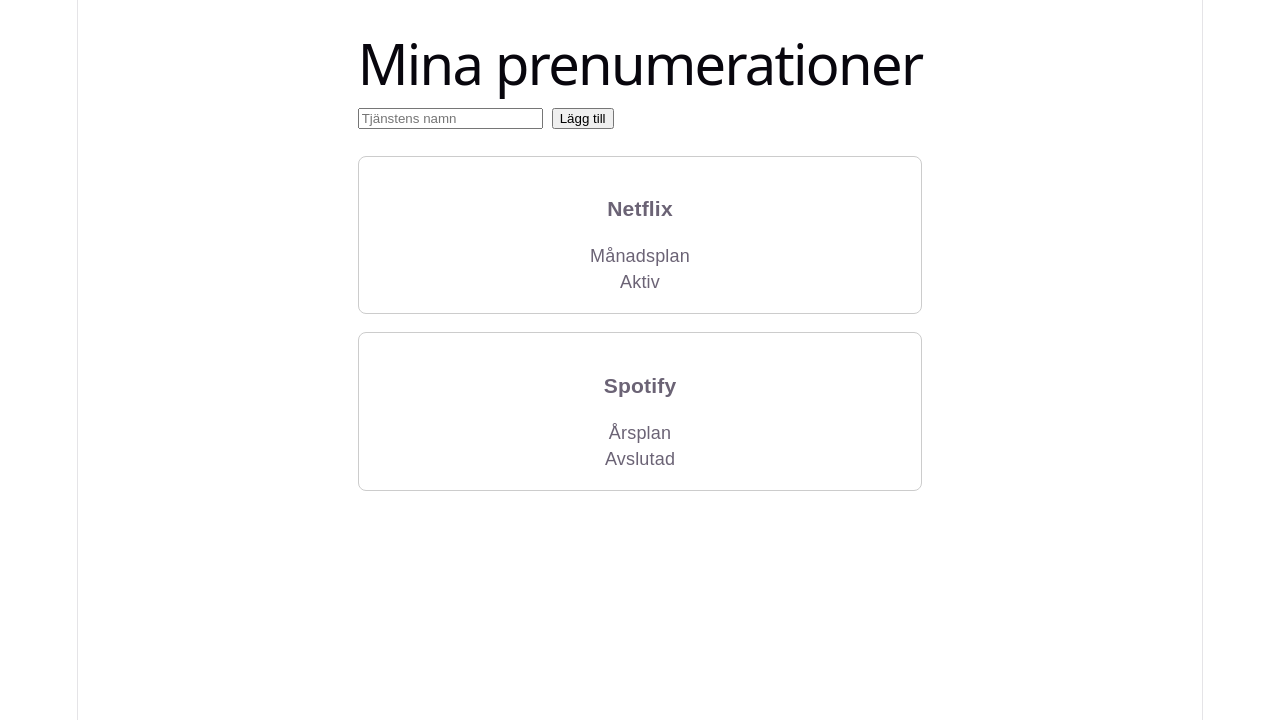
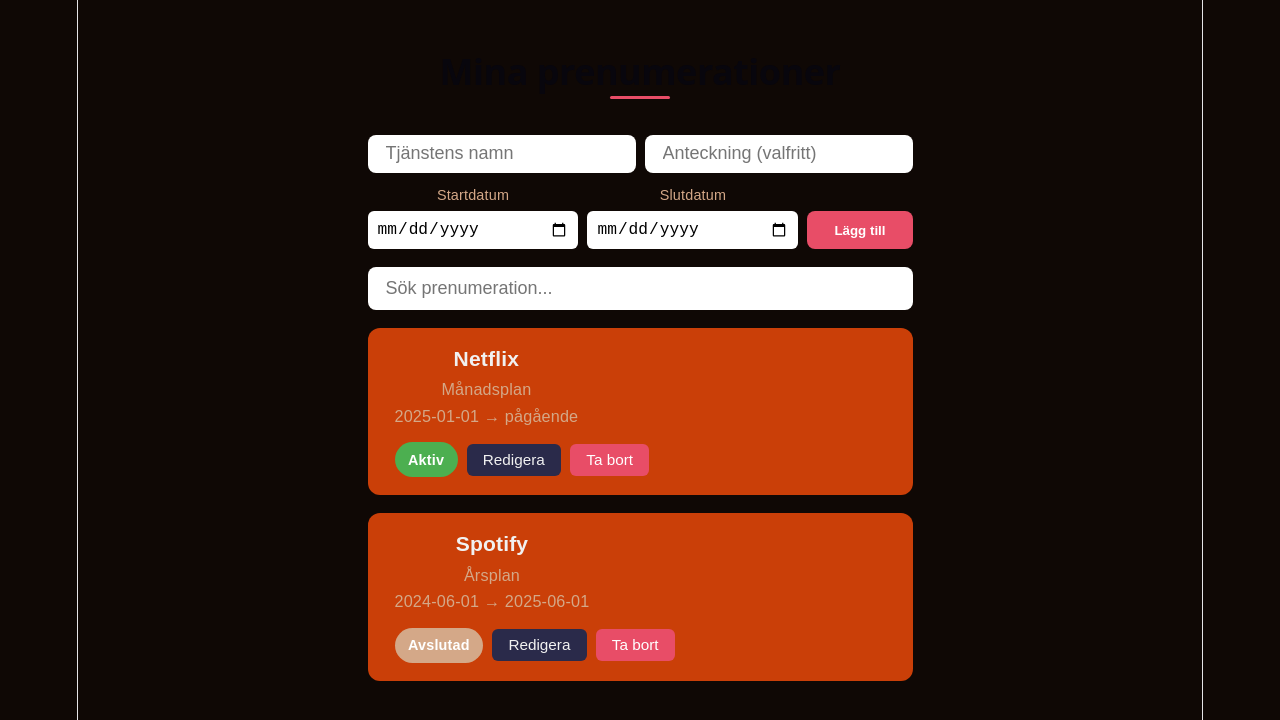
Before and after one commit to AigennA/prenumerationer-app, a React (Vite) app: page / in a window 1280 px wide. Shown: the top 720 px of the page. Built offline with nearby package versions, Linux system fonts and the light colour scheme.

Commit message:
Uppdaterade färgschemat samt lade till redigering, borttagning, sökning och datumfält

```diff
--- a/src/App.css
+++ b/src/App.css
@@ -1,8 +1,55 @@
+:root {
+  --color-bg: #0f0805;
+  --color-card: #ca3f08;
+  --color-accent: #e84d67;
+  --color-text: #f1f1f1;
+  --color-muted: #d4a888;
+  --color-active: #4caf50;
+}
+
+body {
+  background-color: var(--color-bg);
+  margin: 0;
+}
+
 .app {
   max-width: 600px;
   margin: 0 auto;
-  padding: 1rem;
+  padding: 1.5rem;
   font-family: sans-serif;
+  color: var(--color-text);
+}
+
+.app h1 {
+  text-align: center;
+  margin-bottom: 2rem;
+  font-size: 2rem;
+  font-weight: 600;
+  letter-spacing: -0.5px;
+  position: relative;
+  padding-bottom: 0.75rem;
+}
+
+.app h1::after {
+  content: "";
+  position: absolute;
+  bottom: 0;
+  left: 50%;
+  transform: translateX(-50%);
+  width: 60px;
+  height: 3px;
+  background-color: var(--color-accent);
+  border-radius: 2px;
+}
+
+.search-input {
+  width: 100%;
+  padding: 0.6rem 1rem;
+  border-radius: 8px;
+  border: none;
+  margin-bottom: 1rem;
+  font-size: 1rem;
+  box-sizing: border-box;
 }
 
 .list {
@@ -12,34 +59,185 @@
 }
 
 .item {
-  border: 1px solid #ccc;
-  border-radius: 8px;
-  padding: 1rem;
+  background-color: var(--color-card);
+  border-radius: 12px;
+  padding: 1rem 1.5rem;
+  display: flex;
+  flex-direction: column;
+  align-items: flex-start;
+  gap: 0.75rem;
+}
+
+.item h3 {
+  margin: 0 0 0.25rem 0;
+}
+
+.item p {
+  margin: 0;
+  color: var(--color-muted);
+  font-size: 0.9rem;
+}
+
+.status {
+  padding: 0.25rem 0.75rem;
+  border-radius: 20px;
+  font-size: 0.8rem;
+  font-weight: bold;
+  cursor: pointer;
+}
+
+.status.active {
+  background-color: var(--color-active);
+  color: white;
+}
+
+.status.inactive {
+  background-color: var(--color-muted);
+  color: white;
+}
+
+.item-actions {
+  display: flex;
+  gap: 0.5rem;
+  align-items: center;
+  flex-wrap: wrap;
+}
+
+.item-actions button {
+  padding: 0.4rem 0.9rem;
+  border-radius: 6px;
+  border: none;
+  cursor: pointer;
+  font-size: 0.85rem;
+  font-weight: 500;
+}
+
+.btn-edit {
+  background-color: #2a2a4a;
+  color: var(--color-text);
+}
+.btn-edit:hover {
+  background-color: #3a3a5a;
+}
+
+.btn-delete {
+  background-color: var(--color-accent);
+  color: white;
+}
+.btn-delete:hover {
+  opacity: 0.85;
+}
+
+.btn-save {
+  background-color: var(--color-active);
+  color: white;
+}
+.btn-save:hover {
+  opacity: 0.85;
+}
+
+.btn-cancel {
+  background-color: transparent;
+  color: var(--color-muted);
+  border: 1px solid var(--color-muted) !important;
+}
+.btn-cancel:hover {
+  color: var(--color-text);
+  border-color: var(--color-text) !important;
+}
+
+.editing {
+  align-items: stretch;
+}
+
+.editing input {
+  width: 100%;
+  padding: 0.5rem;
+  border-radius: 6px;
+  border: none;
+  margin-bottom: 0.3rem;
+  box-sizing: border-box;
 }
 
 form {
+  margin-bottom: 1rem;
+}
+
+.form-row {
+  display: grid;
+  grid-template-columns: 1fr 1fr;
+  gap: 0.5rem;
+  margin-bottom: 0.5rem;
+}
+
+.form-row-dates {
+  grid-template-columns: 1fr 1fr auto;
+  align-items: end;
+}
+
+.form-row input[type="text"] {
+  padding: 0.6rem 1rem;
+  border-radius: 8px;
+  border: none;
+  font-size: 1rem;
+  height: 38px;
+  box-sizing: border-box;
+  width: 100%;
+}
+
+.form-row button {
+  padding: 0.6rem 1.5rem;
+  border-radius: 8px;
+  border: none;
+  background-color: var(--color-accent);
+  color: white;
+  font-weight: bold;
+  cursor: pointer;
+  height: 38px;
+}
+
+.form-row button:hover {
+  opacity: 0.9;
+}
+
+.date-label {
   display: flex;
-  gap: 0.5rem;
-  margin-bottom: 1.5rem;
+  flex-direction: column;
+  gap: 0.2rem;
+  font-size: 0.8rem;
+  color: var(--color-muted);
+}
+
+.date-label input {
+  padding: 0.5rem;
+  border-radius: 6px;
+  border: none;
+  font-size: 0.9rem;
+  width: 100%;
+  box-sizing: border-box;
+  height: 38px;
+}
+
+.date-range {
+  font-size: 0.8rem;
+  color: var(--color-muted);
+  margin-top: 0.25rem;
 }
 
 @media (max-width: 768px) {
   .app {
     padding: 0.5rem;
   }
-  .item {
-    font-size: 0.9rem;
-  }
-  form {
-    flex-direction: column;
-  }
 }
 
 @media (max-width: 480px) {
-  .app {
-    padding: 0.25rem;
+  .form-row {
+    grid-template-columns: 1fr;
   }
-  .item h3 {
-    font-size: 1rem;
+  .form-row-dates {
+    grid-template-columns: 1fr;
+  }
+  .item {
+    padding: 0.75rem 1rem;
   }
 }
--- a/src/App.jsx
+++ b/src/App.jsx
@@ -1,13 +1,47 @@
+import { useState } from 'react';
 import PrenumerationList from './components/PrenumerationList';
 import PrenumerationForm from './components/PrenumerationForm';
 import './App.css';
 
+const initialData = [
+  { id: 1, serviceName: "Netflix", note: "Månadsplan", startDate: "2025-01-01", endDate: "", isActive: true },
+  { id: 2, serviceName: "Spotify", note: "Årsplan", startDate: "2024-06-01", endDate: "2025-06-01", isActive: false },
+];
+
 function App() {
+  const [prenumerationer, setPrenumerationer] = useState(initialData);
+
+  function handleAdd(newItem) {
+    const id = prenumerationer.length === 0 ? 1 : Math.max(...prenumerationer.map(p => p.id)) + 1;
+    setPrenumerationer([...prenumerationer, { ...newItem, id }]);
+  }
+
+  function handleToggle(id) {
+    setPrenumerationer(prenumerationer.map(p =>
+      p.id === id ? { ...p, isActive: !p.isActive } : p
+    ));
+  }
+
+  function handleDelete(id) {
+    setPrenumerationer(prenumerationer.filter(p => p.id !== id));
+  }
+
+  function handleEdit(id, updatedFields) {
+    setPrenumerationer(prenumerationer.map(p =>
+      p.id === id ? { ...p, ...updatedFields } : p
+    ));
+  }
+
   return (
     <div className="app">
       <h1>Mina prenumerationer</h1>
-      <PrenumerationForm />
-      <PrenumerationList />
+      <PrenumerationForm onAdd={handleAdd} />
+      <PrenumerationList
+        items={prenumerationer}
+        onToggle={handleToggle}
+        onDelete={handleDelete}
+        onEdit={handleEdit}
+      />
     </div>
   );
 }
--- a/src/components/PrenumerationForm.jsx
+++ b/src/components/PrenumerationForm.jsx
@@ -1,23 +1,48 @@
 import { useState } from 'react';
 
-function PrenumerationForm() {
+function PrenumerationForm({ onAdd }) {
   const [serviceName, setServiceName] = useState("");
+  const [note, setNote] = useState("");
+  const [startDate, setStartDate] = useState("");
+  const [endDate, setEndDate] = useState("");
 
   function handleSubmit(e) {
     e.preventDefault();
-    console.log("Ny prenumeration:", serviceName);
+    if (!serviceName.trim()) return;
+    onAdd({ serviceName, note, startDate, endDate, isActive: true });
     setServiceName("");
+    setNote("");
+    setStartDate("");
+    setEndDate("");
   }
 
   return (
     <form onSubmit={handleSubmit}>
+      <div className="form-row">
         <input
           type="text"
           placeholder="Tjänstens namn"
           value={serviceName}
           onChange={(e) => setServiceName(e.target.value)}
         />
+        <input
+          type="text"
+          placeholder="Anteckning (valfritt)"
+          value={note}
+          onChange={(e) => setNote(e.target.value)}
+        />
+      </div>
+      <div className="form-row form-row-dates">
+        <label className="date-label">
+          Startdatum
+          <input type="date" value={startDate} onChange={(e) => setStartDate(e.target.value)} />
+        </label>
+        <label className="date-label">
+          Slutdatum
+          <input type="date" value={endDate} onChange={(e) => setEndDate(e.target.value)} />
+        </label>
         <button type="submit">Lägg till</button>
+      </div>
     </form>
   );
 }
--- a/src/components/PrenumerationItem.jsx
+++ b/src/components/PrenumerationItem.jsx
@@ -1,9 +1,67 @@
-function PrenumerationItem({ data }) {
+import { useState } from 'react';
+
+function PrenumerationItem({ data, onToggle, onDelete, onEdit }) {
+  const [isEditing, setIsEditing] = useState(false);
+  const [serviceName, setServiceName] = useState(data.serviceName);
+  const [note, setNote] = useState(data.note);
+  const [startDate, setStartDate] = useState(data.startDate || "");
+  const [endDate, setEndDate] = useState(data.endDate || "");
+
+  function handleSave() {
+    onEdit(data.id, { serviceName, note, startDate, endDate });
+    setIsEditing(false);
+  }
+
+  function handleCancel() {
+    setServiceName(data.serviceName);
+    setNote(data.note);
+    setStartDate(data.startDate || "");
+    setEndDate(data.endDate || "");
+    setIsEditing(false);
+  }
+
+  if (isEditing) {
+    return (
+      <div className="item editing">
+        <input value={serviceName} onChange={(e) => setServiceName(e.target.value)} />
+        <input value={note} onChange={(e) => setNote(e.target.value)} />
+        <label className="date-label">
+          Startdatum
+          <input type="date" value={startDate} onChange={(e) => setStartDate(e.target.value)} />
+        </label>
+        <label className="date-label">
+          Slutdatum
+          <input type="date" value={endDate} onChange={(e) => setEndDate(e.target.value)} />
+        </label>
+        <div className="item-actions">
+          <button className="btn-save" onClick={handleSave}>Spara</button>
+          <button className="btn-cancel" onClick={handleCancel}>Avbryt</button>
+        </div>
+      </div>
+    );
+  }
+
   return (
     <div className="item">
-      <h3>{data.serviceName}</h3>
-      <p>{data.note}</p>
-      <span>{data.isActive ? "Aktiv" : "Avslutad"}</span>
+      <div>
+        <h3>{data.serviceName}</h3>
+        <p>{data.note}</p>
+        {(data.startDate || data.endDate) && (
+          <p className="date-range">
+            {data.startDate || "?"} → {data.endDate || "pågående"}
+          </p>
+        )}
+      </div>
+      <div className="item-actions">
+        <span
+          className={`status ${data.isActive ? "active" : "inactive"}`}
+          onClick={() => onToggle(data.id)}
+        >
+          {data.isActive ? "Aktiv" : "Avslutad"}
+        </span>
+        <button className="btn-edit" onClick={() => setIsEditing(true)}>Redigera</button>
+        <button className="btn-delete" onClick={() => onDelete(data.id)}>Ta bort</button>
+      </div>
     </div>
   );
 }
--- a/src/components/PrenumerationList.jsx
+++ b/src/components/PrenumerationList.jsx
@@ -1,16 +1,32 @@
+import { useState } from 'react';
 import PrenumerationItem from './PrenumerationItem';
 
-const dummyData = [
-  { id: 1, serviceName: "Netflix", note: "Månadsplan", isActive: true },
-  { id: 2, serviceName: "Spotify", note: "Årsplan", isActive: false },
-];
+function PrenumerationList({ items, onToggle, onDelete, onEdit }) {
+  const [search, setSearch] = useState("");
 
-function PrenumerationList() {
+  const filtered = items.filter(item =>
+    item.serviceName.toLowerCase().includes(search.toLowerCase())
+  );
+
   return (
-    <div className="list">
-      {dummyData.map(item => (
-        <PrenumerationItem key={item.id} data={item} />
-      ))}
+    <div>
+      <input
+        className="search-input"
+        placeholder="Sök prenumeration..."
+        value={search}
+        onChange={(e) => setSearch(e.target.value)}
+      />
+      <div className="list">
+        {filtered.map(item => (
+          <PrenumerationItem
+            key={item.id}
+            data={item}
+            onToggle={onToggle}
+            onDelete={onDelete}
+            onEdit={onEdit}
+          />
+        ))}
+      </div>
     </div>
   );
 }
```
Lines whose indentation alone changed are shown as unchanged.
